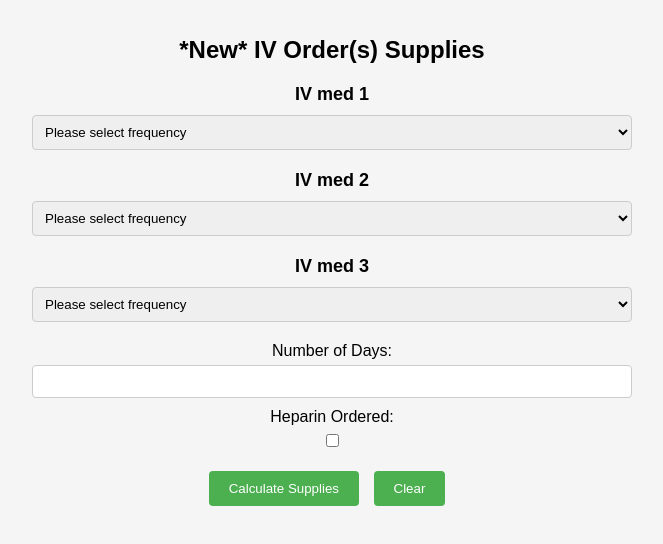
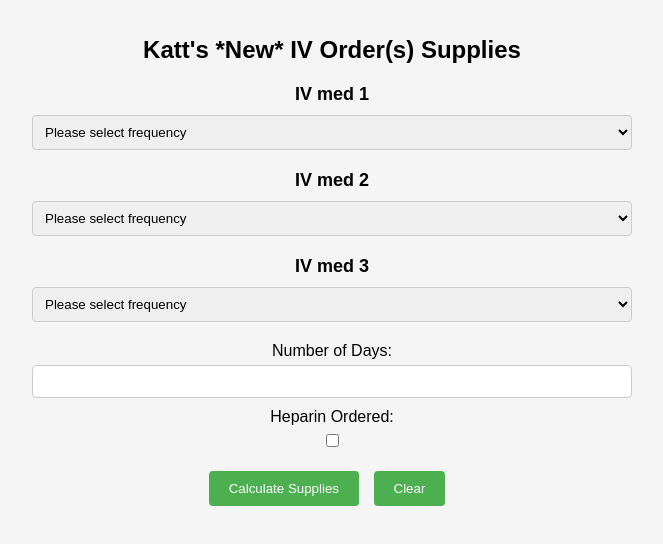
Before and after one commit to pixelpilot01/ivsupplieskatts, a plain HTML site: page index.html in a window 1280 px wide. Shown: the whole page, without its empty margins (308-971 px from the left). Drawn offline with Linux system fonts and the light colour scheme.

Commit message:
Update index.html

```diff
--- a/index.html
+++ b/index.html
@@ -7,7 +7,7 @@
 </head>
 <body>
   <div class="container">
-    <h1>*New* IV Order(s) Supplies</h1>
+    <h1>Katt's *New* IV Order(s) Supplies</h1>
 
     <div class="iv-container">
         <h3>IV med 1</h3>
```
